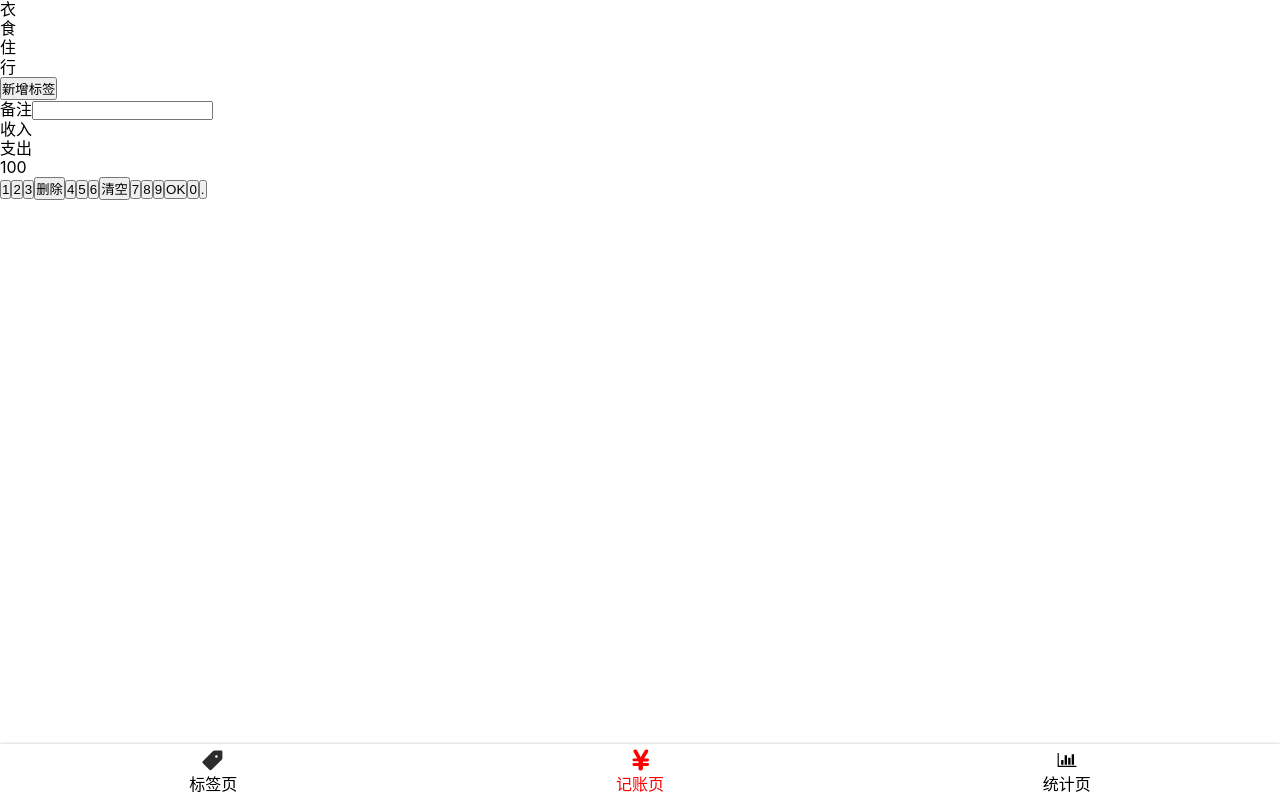
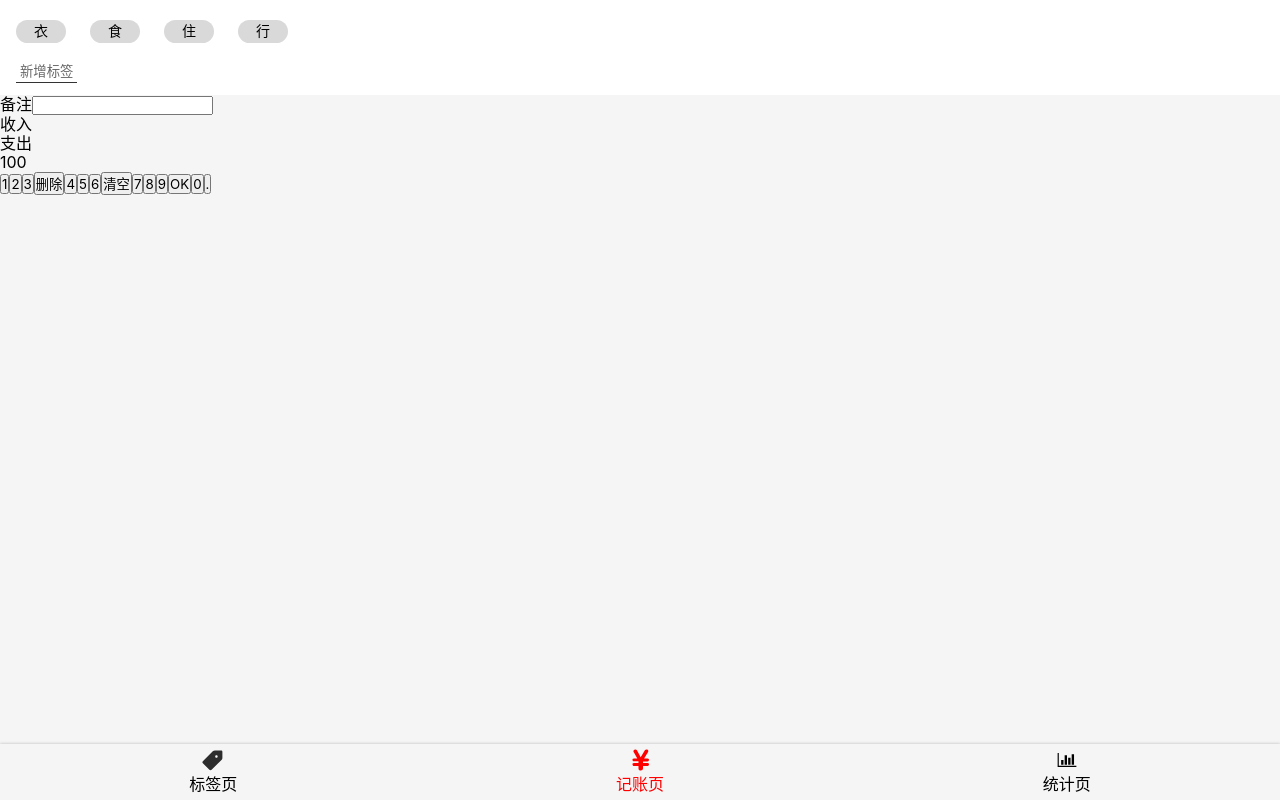
Before and after one commit to slTrust/accounting-react-01, a React app: page /#/money in a window 1280 px wide. Built offline with nearby package versions, Linux system fonts and the light colour scheme.

Commit message:
money.tsx之 TagsSection UI 完成

```diff
--- a/src/App.tsx
+++ b/src/App.tsx
@@ -11,7 +11,11 @@
 import Money from 'views/Money';
 import Statistics from 'views/Statistics';
 import Nomatch from 'views/Nomatch';
+import styled from 'styled-components';
 
+const AppWrapper = styled.div`
+  color:#333;
+`;
 
 function App() {
   return (
--- a/src/index.scss
+++ b/src/index.scss
@@ -12,6 +12,10 @@
   font-family:$font-hei;
   font-size: 16px;
   line-height: 1.2;
+  background: #f5f5f5;
+}
+button{
+  font-family: inherit;
 }
 
 .icon{
--- a/src/views/Money.tsx
+++ b/src/views/Money.tsx
@@ -3,7 +3,27 @@
 import styled from 'styled-components';
 
 const TagSection = styled.section`
-
+  background:#fff;
+  padding:12px 16px;
+  > ol {
+    margin:0 -12px;
+    > li {
+      background:#d9d9d9;
+      border-radius:18px;
+      display:inline-block;
+      padding:3px 18px;
+      font-size:14px;
+      margin:8px 12px;
+    }
+  }
+  > button{
+    background:none;
+    border:none;
+    padding:2px 4px;
+    border-bottom:1px solid #333;
+    color:#666;
+    margin-top:8px;
+  }
 `;
 const NotesSection = styled.section`
 
@@ -14,6 +34,7 @@
 const NumberPadSection = styled.section`
 
 `;
+
 
 
 function Money() {
```
